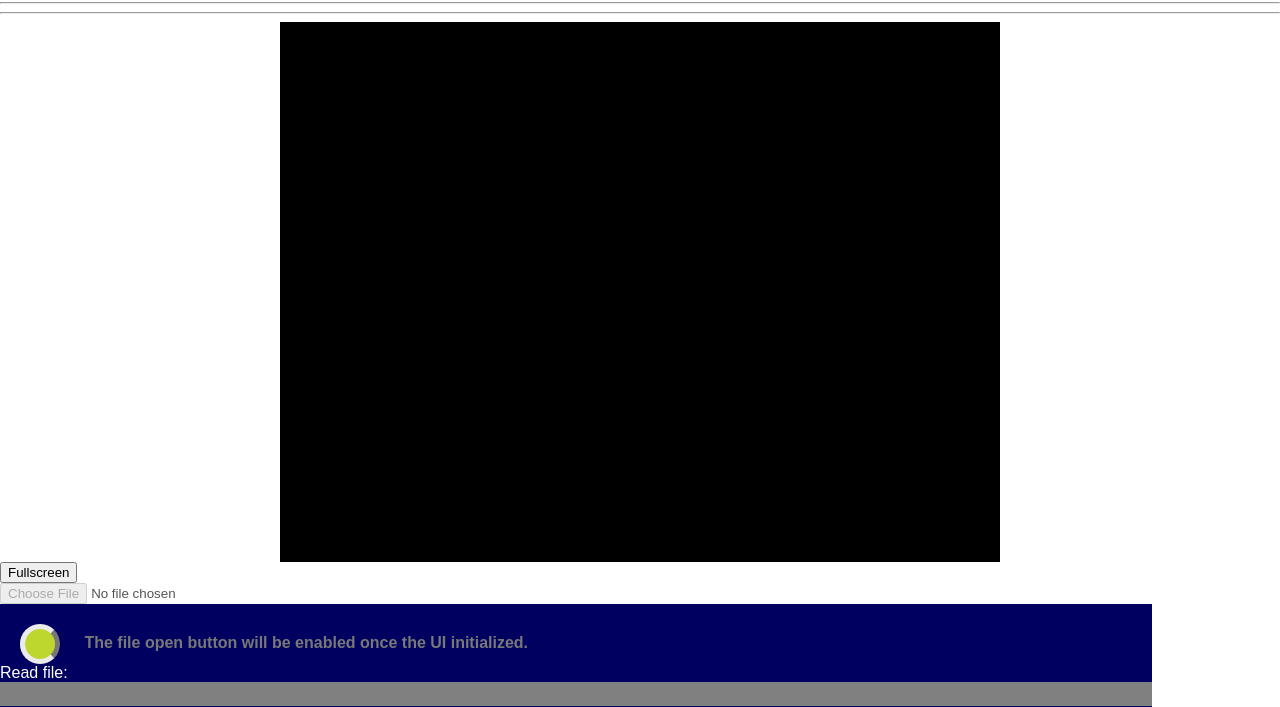
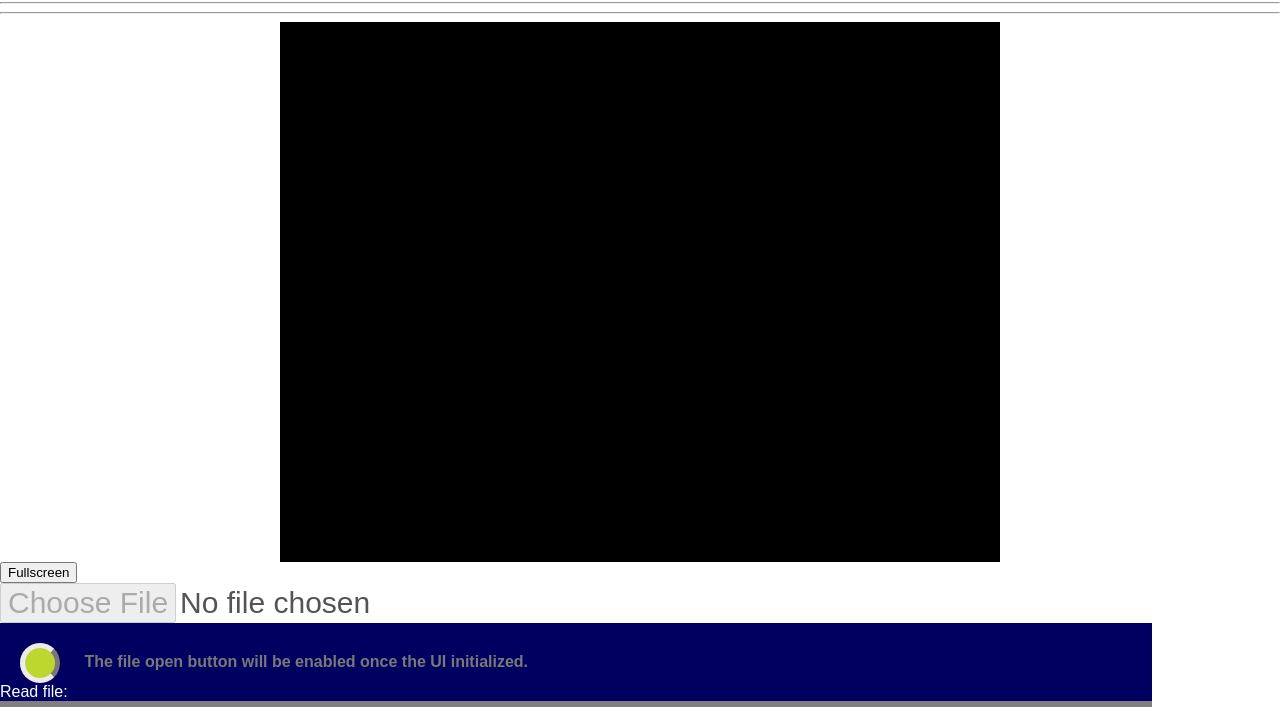
Before and after one commit to tjwei/pcsxjs, a plain HTML site: page pcsx_ww.html in a window 1280 px wide. Shown: the part 78-785 px from the top of the page. Drawn offline with Linux system fonts and the light colour scheme; a script that the page names is missing.

Commit message:
larger open button

```diff
--- a/pcsx_ww.html
+++ b/pcsx_ww.html
@@ -35,7 +35,7 @@
           </div>    <input type="file"
         id="iso_opener"
         onchange="pcsx_readfile(this)"
-        disabled=true />
+        disabled=true style="font-size: 30px" />
       </div>
   <div v-if="show_info" class="infobox">
     <div class="spinner" id='spinner'></div>
```
